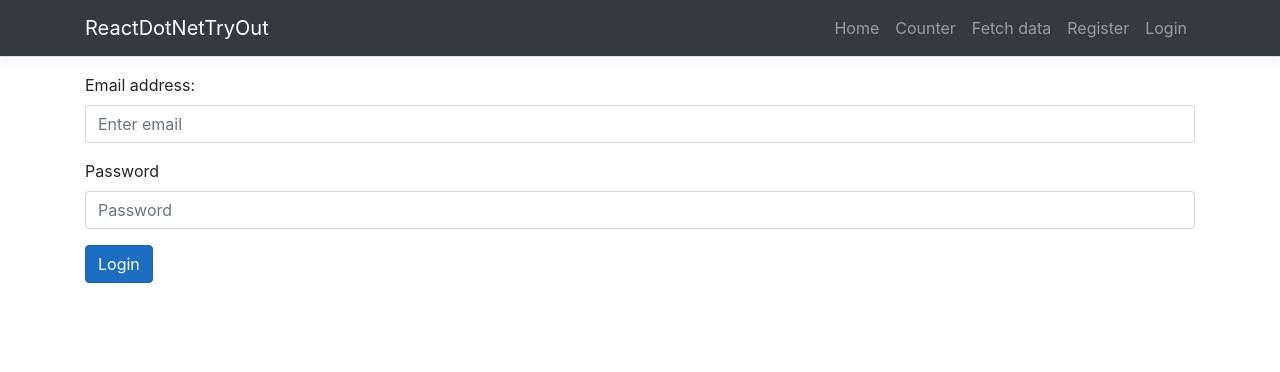
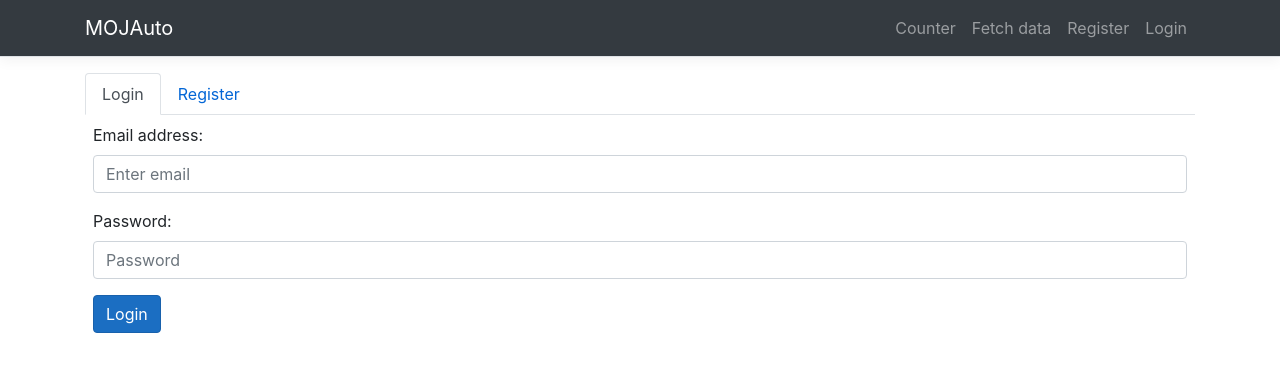
Before and after one commit to MilosLbr/MOJAuto, a React (Create React App) app in the folder MOJAuto/ClientApp/: page / in a window 1280 px wide. Shown: the top 372 px of the page. Built offline with nearby package versions, Linux system fonts and the light colour scheme; no server answers.

Commit message:
Add react bootstrap, and react tabs to home component for login and register

```diff
--- a/MOJAuto/ClientApp/package.json
+++ b/MOJAuto/ClientApp/package.json
@@ -8,6 +8,7 @@
     "merge": "^1.2.1",
     "oidc-client": "^1.9.0",
     "react": "^16.0.0",
+    "react-bootstrap": "^1.2.2",
     "react-dom": "^16.0.0",
     "react-router-bootstrap": "^0.25.0",
     "react-router-dom": "^5.1.2",
--- a/MOJAuto/ClientApp/src/components/Home.js
+++ b/MOJAuto/ClientApp/src/components/Home.js
@@ -1,18 +1,33 @@
 import React, { Component } from 'react';
 import authService from '../services/AuthorizeService';
 import { LoginForm } from './identityForms/LoginForm';
+import { RegisterForm } from './identityForms/RegisterForm';
+import { Tabs, Tab } from 'react-bootstrap';
 
 export const Home = ({ isAuthenticated } ) => {
     let displayName = Home.name;
     let isUserAuthenticated = isAuthenticated;
-    let form;
+    let forms;
     console.log(isAuthenticated);
 
-    form = !isUserAuthenticated ? <LoginForm/> : "register form"
+    if (!isUserAuthenticated) {
+        forms = <LoginForm />;
+    }
 
     return (
         <div>
-            {form}
+            {!isUserAuthenticated &&
+                <div>
+                    <Tabs defaultActiveKey="login" id="authenticationTab">
+                        <Tab className="p-2"  eventKey="login" title="Login">
+                            <LoginForm />
+                        </Tab>
+                        <Tab className="p-2" eventKey="register" title="Register">
+                            <RegisterForm />
+                        </Tab>
+                    </Tabs>
+                </div>
+            }
         </div>
     );
 }
--- a/MOJAuto/ClientApp/src/components/NavMenu.js
+++ b/MOJAuto/ClientApp/src/components/NavMenu.js
@@ -27,13 +27,10 @@ export class NavMenu extends Component {
       <header>
             <Navbar className="navbar navbar-dark bg-dark navbar-expand-sm navbar-toggleable-sm ng-white border-bottom box-shadow mb-3" >
           <Container>
-            <NavbarBrand tag={Link} to="/">ReactDotNetTryOut</NavbarBrand>
+            <NavbarBrand tag={Link} to="/">MOJAuto</NavbarBrand>
             <NavbarToggler onClick={this.toggleNavbar} className="mr-2" />
             <Collapse className="d-sm-inline-flex flex-sm-row-reverse" isOpen={!this.state.collapsed} navbar>
               <ul className="navbar-nav flex-grow">
-                <NavItem>
-                  <NavLink tag={Link} className="" to="/">Home</NavLink>
-                </NavItem>
                 <NavItem>
                   <NavLink tag={Link} className="" to="/counter">Counter</NavLink>
                 </NavItem>
--- a/MOJAuto/ClientApp/src/components/identityForms/LoginForm.js
+++ b/MOJAuto/ClientApp/src/components/identityForms/LoginForm.js
@@ -22,7 +22,7 @@ export class LoginForm extends Component {
 
     submitForm(event) {
         event.preventDefault();
-        console.log(this.state, 'to submit');
+        console.log(this.state, 'to submit for login');
         let btn = document.getElementById("submitLoginButton");
         btn.setAttribute("disabled", "true");
     }
@@ -35,7 +35,7 @@ export class LoginForm extends Component {
                     <input onChange={this.handleInputChange} value={this.state.email} name="email" type="email" className="form-control" id="email" aria-describedby="emailHelp" placeholder="Enter email" required/>
                 </div>
                 <div className="form-group">
-                    <label htmlFor="password">Password</label>
+                    <label htmlFor="password">Password:</label>
                     <input onChange={this.handleInputChange} value={this.state.password} name="password" type="password" className="form-control" id="password" placeholder="Password"/>
                 </div>
                 <button id="submitLoginButton" className="btn btn-primary">
--- /dev/null
+++ b/MOJAuto/ClientApp/src/components/identityForms/RegisterForm.js
@@ -0,0 +1,56 @@
+import React from 'react'
+import { Component } from 'react';
+
+export class RegisterForm extends Component {
+    constructor(props) {
+        super(props);
+
+        this.state = {
+            registerEmail: "",
+            registerPassword: "",
+            confirmPassword: ""
+        };
+
+        this.handleInputChange = this.handleInputChange.bind(this);
+        this.submitForm = this.submitForm.bind(this);
+    };
+
+    handleInputChange(event) {
+        this.setState({
+            [event.target.name]: event.target.value
+        })
+    }
+
+    submitForm(event) {
+        event.preventDefault();
+        if (this.state.confirmPassword !== this.state.registerPassword) {
+            console.log("Passwords dont match")
+            return;
+        }
+        console.log(this.state, 'to submit for register');
+        let btn = document.getElementById("submitRegisterButton");
+        btn.setAttribute("disabled", "true");
+    }
+
+    render() {
+        return (
+            <form onSubmit={this.submitForm}>
+                <div className="form-group">
+                    <label htmlFor="registerEmail">Email address:</label>
+                    <input onChange={this.handleInputChange} value={this.state.registerEmail} name="registerEmail" type="email" className="form-control" id="registerEmail" aria-describedby="emailHelp" placeholder="Enter email" required />
+                </div>
+                <div className="form-group">
+                    <label htmlFor="registerPassword">Password:</label>
+                    <input onChange={this.handleInputChange} value={this.state.registerPassword} name="registerPassword" type="password" className="form-control" id="registerPassword" placeholder="Password" />
+                </div>
+                <div className="form-group">
+                    <label htmlFor="confirmPassword">Confirm Password:</label>
+                    <input onChange={this.handleInputChange} value={this.state.confirmPassword} name="confirmPassword" type="password" className="form-control" id="confirmPassword" placeholder="Confirm Password" />
+                </div>
+                <button id="submitRegisterButton" className="btn btn-primary">
+                    Register
+                </button>
+            </form>
+        );
+    };
+};
```
Also changed, not shown: 1 other file (tests, documents, lock files or other folders).
